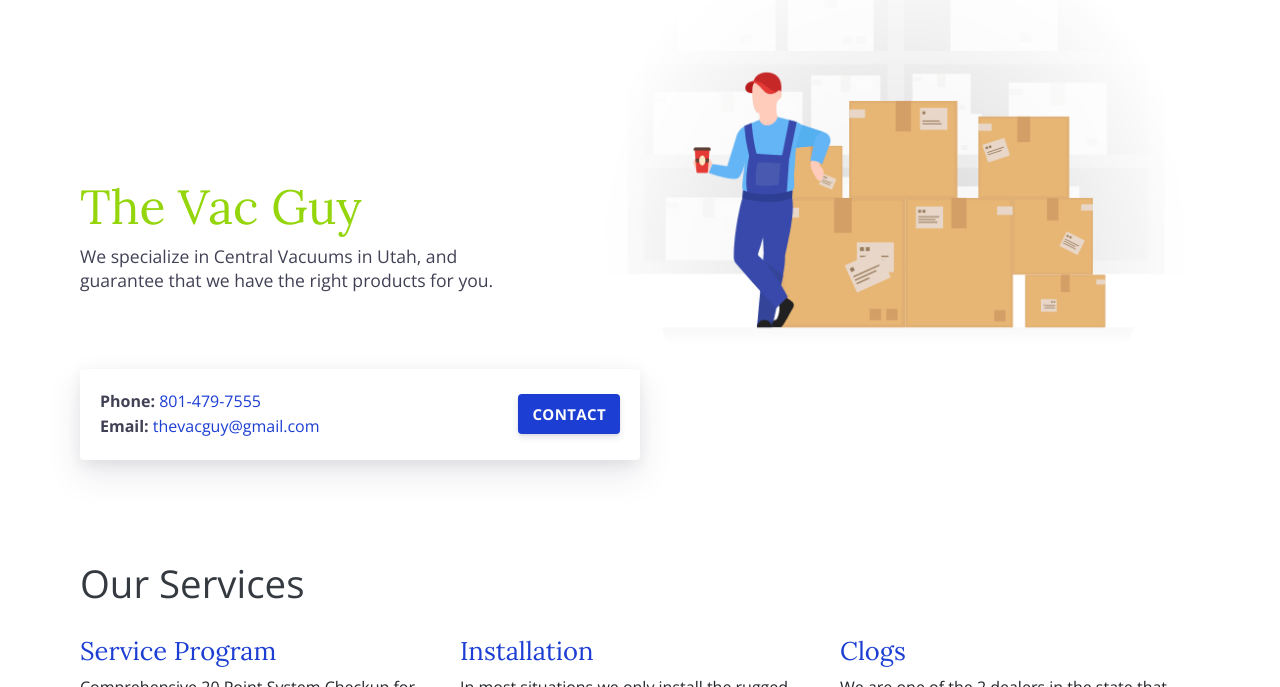
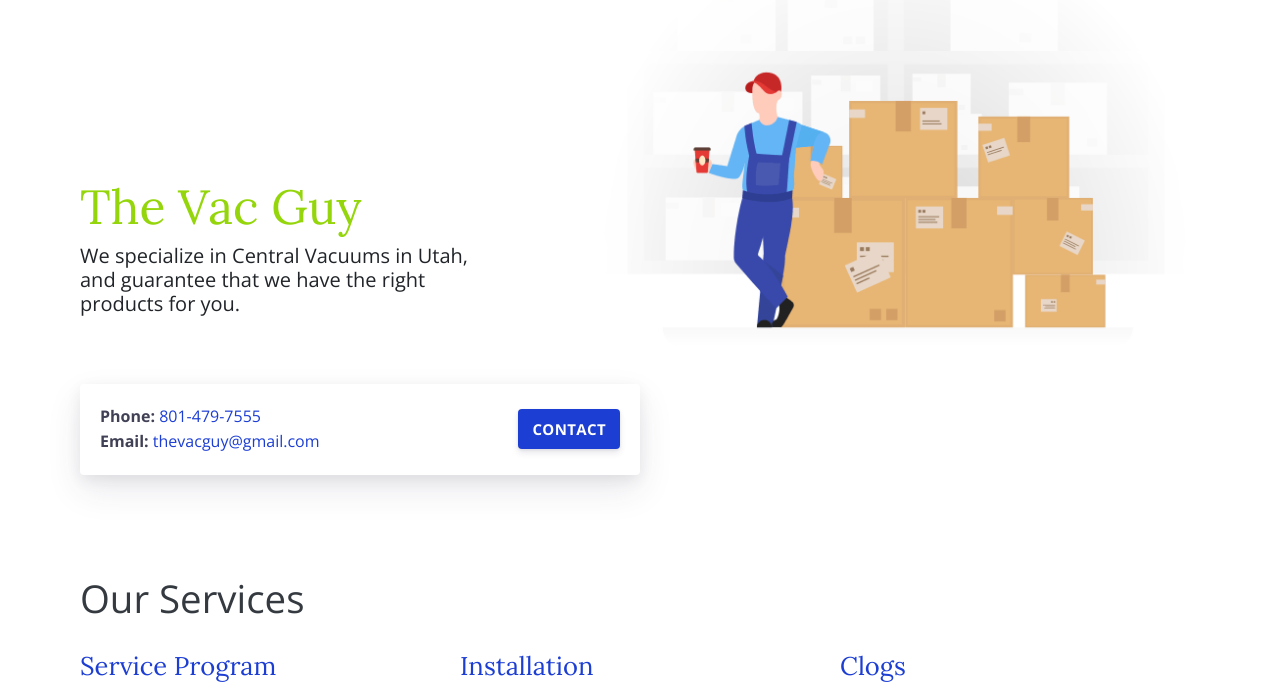
Before and after one commit to scotttharvey/the-vac-guy, a Gatsby site: page / in a window 1280 px wide. Shown: the part 72-759 px from the top of the page. Built offline with nearby package versions, Linux system fonts and the light colour scheme; Gatsby itself is replaced by a stand-in of ours.

Commit message:
Adding styles

```diff
--- a/src/pages/index.js
+++ b/src/pages/index.js
@@ -20,14 +20,14 @@ const Home = (props) => {
       </Helmet>
       <div className="intro pb-4">
         <div className="container">
-          <h1 style={{
-            color: '#94D60B',
-          }}>
-            The Vac Guy
-          </h1>
-          <p>
-            We specialize in Central Vacuums in Utah, and guarantee that we have the right products for you.
-          </p>
+          <div class="hero-heading">
+            <h1>
+              The Vac Guy
+            </h1>
+            <h5>
+              We specialize in Central Vacuums in Utah, and guarantee that we have the right products for you.
+            </h5>
+          </div>
         </div>
       </div>
 
--- /dev/null
+++ b/src/scss/_custom.scss
@@ -0,0 +1,13 @@
+.hero-heading {
+  max-width: 420px;
+  background-color: rgba(255, 255, 255, 0.55);
+
+  &.x-opaque { background-color: rgba(255, 255, 255, 0.75); }
+
+  h1 {
+    color: #94D60B;
+    width: 100%;
+  }
+
+  p { width: 100%;}
+}
--- a/src/scss/style.scss
+++ b/src/scss/style.scss
@@ -72,6 +72,9 @@
 @import 'pages/services/page-services';
 @import 'pages/services/page-service';
 
+// Custom
+@import 'custom';
+
 // Display breakpoints for DEV
 // body:after {
 //   color: #000000;
```
Also changed, not shown: src/pages/team/index.js (+7 -5 lines).
